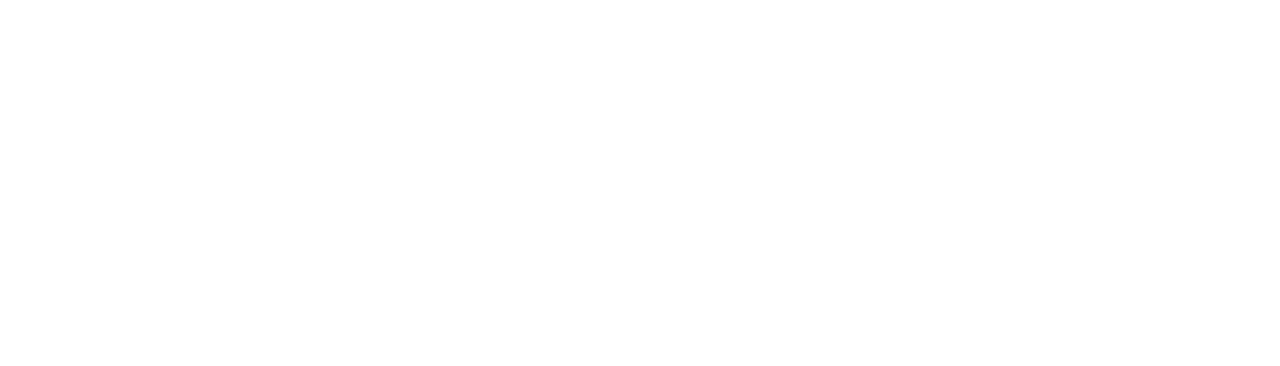
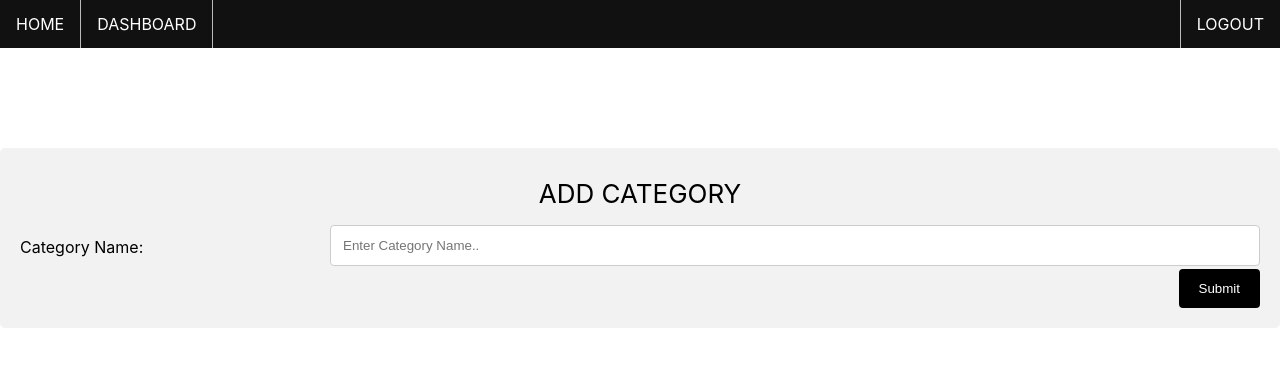
Before and after one commit to saloni11ag/product-inventory-react-app, a React (Create React App) app: page /addCategory in a window 1280 px wide. Shown: the top 366 px of the page. Built offline with nearby package versions, Linux system fonts and the light colour scheme; no server answers.

Commit message:
add category changes

```diff
--- a/src/App.js
+++ b/src/App.js
@@ -7,6 +7,7 @@
 import DashboardComponent from './container/dashboard/dashboard';
 import AddProduct from './component/addProduct/addProduct';
 import EditProduct from './component/editProduct/editProduct';
+import AddCategory from './component/addCategory/addCategory';
 
 function App() {
   return (
@@ -19,6 +20,7 @@
        <Route exact path="/dashboard/" component={DashboardComponent} />
        <Route exact path="/dashboard/:id" component={DashboardComponent} />
        <Route exact path="/addProduct" component={AddProduct} />
+       <Route exact path="/addCategory" component={AddCategory} />
        <Route exact path="/editProduct/:id" render={() => <EditProduct />} />
       </Switch>
     </div>
--- /dev/null
+++ b/src/component/addCategory/addCategory.js
@@ -0,0 +1,20 @@
+import React, { Component } from 'react';
+import HeaderComponent from '../header/header';
+import AddCategoryForm from '../addCategoryForm/addCategoryForm'
+
+class AddCategory extends Component {
+    constructor(props) {
+        super(props);
+        this.state = {  }
+    }
+    render() {
+        return (
+            <div>
+                <HeaderComponent></HeaderComponent>
+                <AddCategoryForm></AddCategoryForm>
+            </div>
+         );
+    }
+}
+
+export default AddCategory;
--- /dev/null
+++ b/src/component/addCategoryForm/addCategoryForm.js
@@ -0,0 +1,128 @@
+import React, { Component } from 'react';
+import axios from 'axios';
+import {withRouter} from 'react-router-dom';
+
+class AddCategoryForm extends Component {
+    constructor(props) {
+        super(props);
+        this.state = {
+            categoryname: '',
+            allCategories: [],
+            errors: {}
+          }
+    }
+
+    componentWillMount() {
+        this.getAllCategories()
+    }
+
+    getAllCategories = () => {
+        axios.get('http://localhost:3000/allCategories')
+            .then(response => {
+                // console.log(response.data)
+                this.setState({ allCategories: response.data })
+            }, error => {
+                console.error(error);
+            })
+    }
+
+    changeHandler = (event) => {
+        // console.log(event.target.name)
+        let name = event.target.name;
+        let val = event.target.value;
+        this.setState({ [name]: val });
+        //console.log(this.state)
+        // this.handleValidation();
+    }
+
+    handleValidation() {
+        let categoryname = this.state.categoryname;
+        let errors = {};
+        let formIsValid = true;
+
+        //Name
+        if (categoryname.length < 3) {
+            formIsValid = false;
+            errors["categoryname"] = "Cannot be less than length 3";
+        }
+
+        if (typeof categoryname !== "undefined") {
+           var temp =  this.state.allCategories.filter(cat => {
+              return  cat.category_name.toLowerCase() === categoryname.toLowerCase()
+            })
+
+            console.log(temp);
+
+            if(temp.length  > 0 ){
+                formIsValid = false;
+                errors["categoryname"] = "Name already exists";
+            }
+        }
+
+        if (typeof categoryname !== "undefined") {
+            if (!categoryname.match(/^[a-zA-Z\s]*$/)) {
+                formIsValid = false;
+                errors["categoryname"] = "Only letters";
+            }
+        }
+
+        this.setState({ errors: errors });
+        return formIsValid;
+    }
+
+    contactSubmit = (e) => {
+        e.preventDefault();
+
+        if (this.handleValidation()) {
+            console.log("Form submitted");
+            this.submitProduct();
+        } else {
+            console.log("Form has errors.");
+        }
+    }
+    submitProduct = (event) => {
+        console.log("submit clicked!!")
+        // console.log(this.state)
+        let reqBody = {
+            "category_name": this.state.categoryname,
+        }
+        axios.post('http://localhost:3000/allCategories', reqBody)
+            .then(
+                response => {
+                    // console.log(response);
+                    this.props.history.push('/home');
+                    // this.props.history.push('/')
+                }, error => {
+                    console.error(error);
+                }
+            )
+        // event.preventDefault()
+        alert("Added Category")
+    }
+    render() {
+        return (
+            <div>
+                <div className="container">
+                    <header id="addProduct-header">ADD CATEGORY</header>
+                    <form onSubmit={this.contactSubmit}>
+                        <div className="row">
+                            <div className="col-25">
+                                <label>Category Name:</label>
+                            </div>
+                            <div className="col-75">
+                                <input type="text" className="input-text" id="categoryname" name="categoryname" autoComplete="off"
+                                    placeholder="Enter Category Name.." onChange={this.changeHandler} title="Name should consists of letters and greater than length 3" required />
+                                <span style={{ color: "red", fontSize: "14px" }}>{this.state.errors["categoryname"]}</span>
+                            </div>
+                        </div>
+                        <div className="row">
+                            <input type="submit" value="Submit" />
+                        </div>
+                    </form>
+                </div>
+            </div>
+         );
+    }
+}
+
+export default withRouter(AddCategoryForm);
--- a/src/component/productDisplay/productDisplay.js
+++ b/src/component/productDisplay/productDisplay.js
@@ -80,6 +80,10 @@
         this.props.history.push('/addProduct')
     }
 
+    addCategoryClick = () => {
+        this.props.history.push('/addCategory')
+    }
+
     handleChange = (event) => {
         let name = event.target.name;
         let val = event.target.value;
@@ -125,6 +129,7 @@
             <div>
                 <div className="home-page">
                     <button className="addbutton button1" onClick={this.addProductClick}>Add Product</button>
+                    <button className="addbutton button1" onClick={this.addCategoryClick}>Add Category</button>
                     <div className="select-category">
                         <span style={{ marginLeft: "50px" }}>Select By Category  </span>
                         <select name="categoryname" className="input-category" onChange={this.selectChange} >
```
Also changed, not shown: src/component/addCategoryForm/addCategoryForm.css (added).
